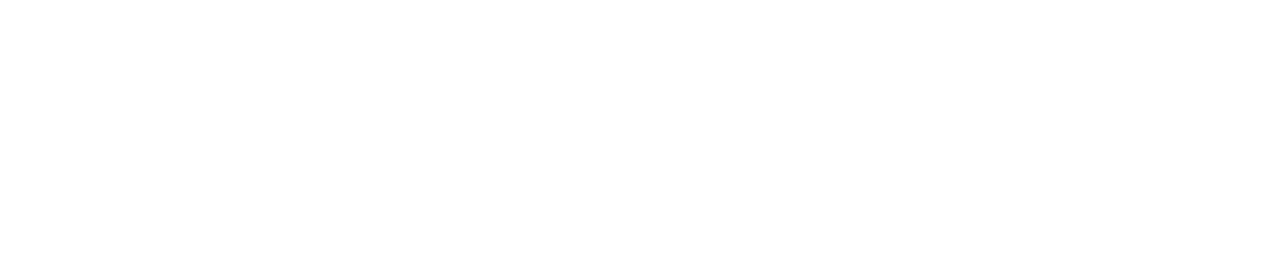
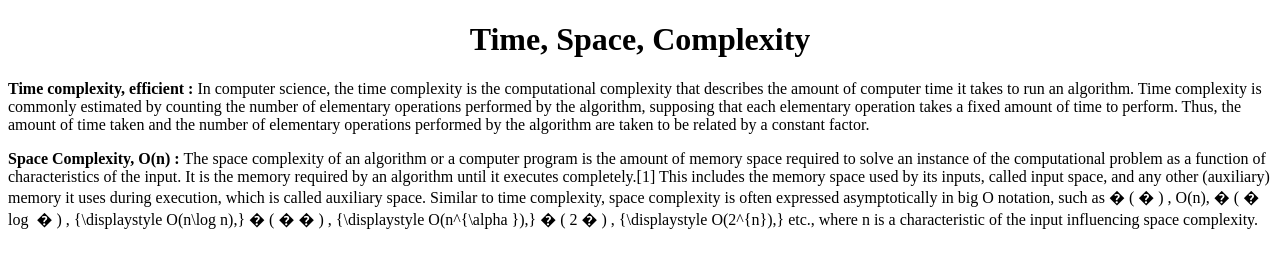
Before and after one commit to acciojob/time-and-space-complexity-sairam042, a website: page main.html in a window 1280 px wide. Drawn offline with Linux system fonts and the light colour scheme.

Commit message:
created a submission

```diff
--- a/main.html
+++ b/main.html
@@ -7,7 +7,40 @@
 </head>
 
 <body>
-	<!-- the entire body must be written by student -->
+	<header><center><h1>Time, Space, Complexity</h1></center></header>
+	<p><b>Time complexity, efficient : </b>In computer science, the time complexity is the computational complexity that describes the amount of computer time it takes to run an algorithm. Time complexity is commonly estimated by counting the number of elementary operations performed by the algorithm, supposing that each elementary operation takes a fixed amount of time to perform. Thus, the amount of time taken and the number of elementary operations performed by the algorithm are taken to be related by a constant factor.</p>
+	<p><b>Space Complexity, O(n) : </b>The space complexity of an algorithm or a computer program is the amount of memory space required to solve an instance of the computational problem as a function of characteristics of the input. It is the memory required by an algorithm until it executes completely.[1] This includes the memory space used by its inputs, called input space, and any other (auxiliary) memory it uses during execution, which is called auxiliary space.
+
+Similar to time complexity, space complexity is often expressed asymptotically in big O notation, such as
+�
+(
+�
+)
+,
+O(n),
+�
+(
+�
+log
+⁡
+�
+)
+,
+{\displaystyle O(n\log n),}
+�
+(
+�
+�
+)
+,
+{\displaystyle O(n^{\alpha }),}
+�
+(
+2
+�
+)
+,
+{\displaystyle O(2^{n}),} etc., where n is a characteristic of the input influencing space complexity.</p>
     <script type="text/javascript" src="./script.js">
 </script>
 
```
